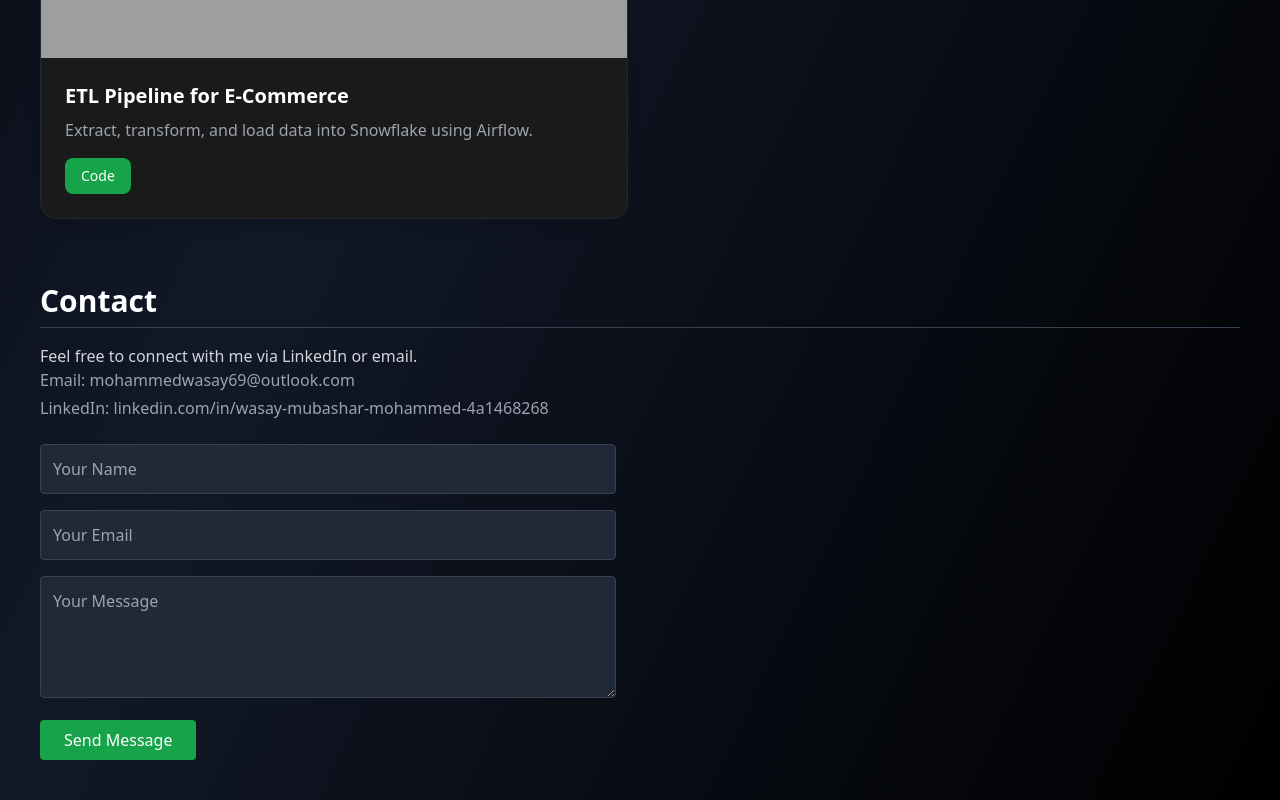
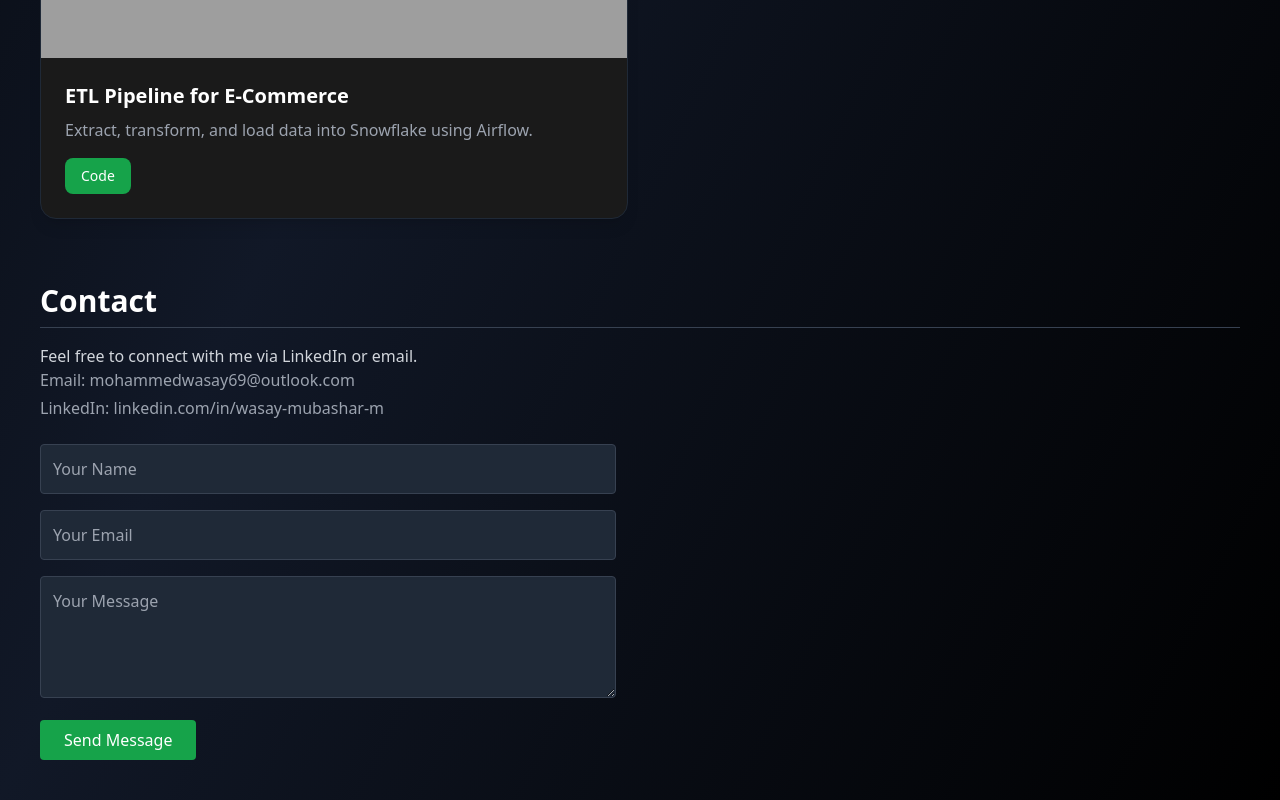
Before and after one commit to Wasay999-rog/Wasay-portfolio, a Next.js app: page / in a window 1280 px wide. Shown: the part 1843-2643 px from the top of the page. Built offline with nearby package versions, Linux system fonts and the light colour scheme; grey boxes are pictures that could not be loaded.

Commit message:
Update page.tsx

```diff
--- a/app/page.tsx
+++ b/app/page.tsx
@@ -262,7 +262,7 @@ export default function Home() {
         <p className="text-gray-300">Feel free to connect with me via LinkedIn or email.</p>
         <ul className="text-gray-400 space-y-1 mb-6">
           <li>Email: mohammedwasay69@outlook.com</li>
-          <li>LinkedIn: linkedin.com/in/wasay-mubashar-mohammed-4a1468268</li>
+          <li>LinkedIn: linkedin.com/in/wasay-mubashar-m</li>
         </ul>
 
         <form className="space-y-4 max-w-xl" onSubmit={handleSubmit}>
```
